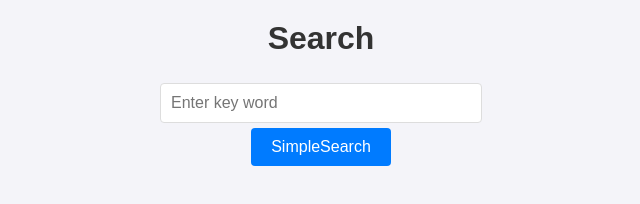
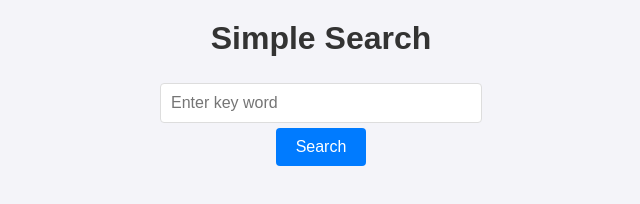
Before and after one commit to ErrFor/SimpleSearch, a plain HTML site: page index.html in a window 1280 px wide. Shown: the whole page, without its empty margins (319-959 px from the left). Drawn offline with Linux system fonts and the light colour scheme.

Commit message:
Error fix

```diff
--- a/index.html
+++ b/index.html
@@ -8,11 +8,11 @@
     <title>Simple Search</title>
 </head>
 <body>
-    <h1>Search</h1>
+    <h1>Simple Search</h1>
     <form id="search-form">
         <input type="text" id="query" name="query" placeholder="Enter key word" required>
         <br>
-        <button type="submit">SimpleSearch</button>
+        <button type="submit">Search</button>
     </form>
     <div id="results"></div>
     <select id="format-select">
```
